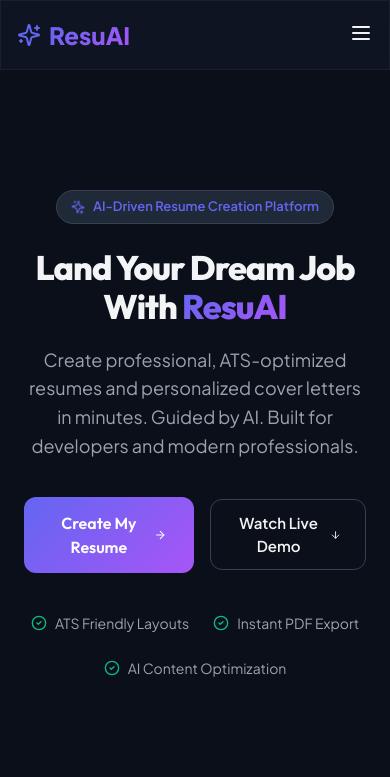
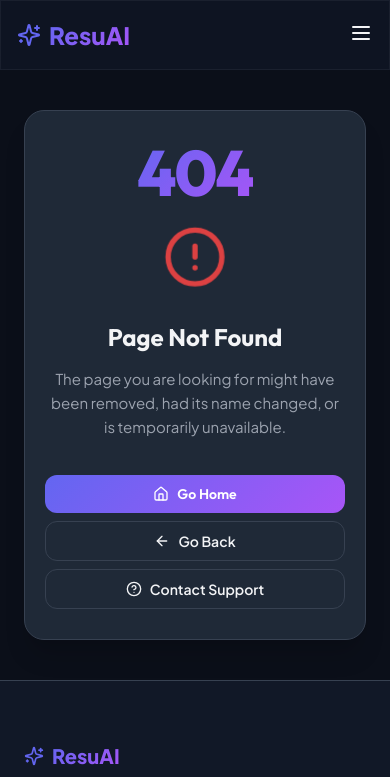
Before and after one commit to Darlingtons/ResuAI, a React (Vite) app: page /404 in a window 390 px wide. Before the commit this address led to /. Shown: the top 777 px of the page. Built offline with nearby package versions, Linux system fonts and the light colour scheme; no server answers; a web font is replaced by a local one.

Commit message:
Add responsive ErrorPages (404, 500, 403) and ErrorBoundary wrapper

```diff
--- a/src/App.jsx
+++ b/src/App.jsx
@@ -21,6 +21,8 @@
 import { PrivacyPolicyPage } from './pages/PrivacyPolicyPage';
 import { TermsPage } from './pages/TermsPage';
 import { RefundPolicyPage } from './pages/RefundPolicyPage';
+import { ErrorPage } from './pages/ErrorPage';
+import { ErrorBoundary } from './components/ErrorBoundary';
 
 // Route Protector Gate
 const ProtectedRoute = ({ children }) => {
@@ -58,6 +60,7 @@
       <AuthProvider>
         <ThemeProvider>
           <ResumeProvider>
+            <ErrorBoundary>
               <Routes>
                 {/* Pages with standard navbar and footer */}
                 <Route path="/" element={<StandardLayout><LandingPage /></StandardLayout>} />
@@ -69,6 +72,8 @@
                 <Route path="/privacy-policy" element={<StandardLayout><PrivacyPolicyPage /></StandardLayout>} />
                 <Route path="/terms" element={<StandardLayout><TermsPage /></StandardLayout>} />
                 <Route path="/refund-policy" element={<StandardLayout><RefundPolicyPage /></StandardLayout>} />
+                <Route path="/error" element={<StandardLayout><ErrorPage /></StandardLayout>} />
+                <Route path="/404" element={<StandardLayout><ErrorPage errorCode={404} /></StandardLayout>} />
 
               {/* Protected dashboard and settings pages */}
               <Route
@@ -103,8 +108,9 @@
               />
 
               {/* Fallback route */}
-            <Route path="*" element={<Navigate to="/" replace />} />
+              <Route path="*" element={<StandardLayout><ErrorPage errorCode={404} /></StandardLayout>} />
             </Routes>
+          </ErrorBoundary>
         </ResumeProvider>
         </ThemeProvider>
       </AuthProvider>
--- /dev/null
+++ b/src/components/ErrorBoundary.jsx
@@ -0,0 +1,33 @@
+import React, { Component } from 'react';
+import { ErrorPage } from '../pages/ErrorPage';
+
+export class ErrorBoundary extends Component {
+  constructor(props) {
+    super(props);
+    this.state = { hasError: false };
+  }
+
+  static getDerivedStateFromError(error) {
+    return { hasError: true };
+  }
+
+  componentDidCatch(error, errorInfo) {
+    console.error("ErrorBoundary caught an error:", error, errorInfo);
+  }
+
+  render() {
+    if (this.state.hasError) {
+      return (
+        <div className="app-container">
+          <main className="main-content">
+            <ErrorPage errorCode={500} />
+          </main>
+        </div>
+      );
+    }
+
+    return this.props.children;
+  }
+}
+
+export default ErrorBoundary;
--- /dev/null
+++ b/src/pages/ErrorPage.css
@@ -0,0 +1,108 @@
+.error-page-container {
+  display: flex;
+  align-items: center;
+  justify-content: center;
+  min-height: 70vh;
+  padding: 40px 24px;
+  text-align: center;
+}
+
+.error-box {
+  max-width: 580px;
+  width: 100%;
+  padding: 50px 40px;
+  border-radius: var(--radius-lg);
+  border: 1px solid var(--border-color);
+  background-color: var(--bg-card);
+  box-shadow: var(--shadow-xl);
+  display: flex;
+  flex-direction: column;
+  align-items: center;
+  position: relative;
+  overflow: hidden;
+}
+
+.error-badge-container {
+  margin-bottom: 20px;
+}
+
+.error-code-badge {
+  font-family: var(--font-secondary);
+  font-size: 84px;
+  font-weight: 800;
+  line-height: 1;
+  background: var(--primary-gradient);
+  -webkit-background-clip: text;
+  -webkit-text-fill-color: transparent;
+  letter-spacing: -2px;
+}
+
+.error-icon-wrapper {
+  color: var(--danger-color);
+  margin-bottom: 24px;
+  animation: pulse-glow 2s infinite ease-in-out;
+}
+
+@keyframes pulse-glow {
+  0%, 100% {
+    transform: scale(1);
+    opacity: 0.9;
+  }
+  50% {
+    transform: scale(1.05);
+    opacity: 1;
+  }
+}
+
+.error-title {
+  font-family: var(--font-secondary);
+  font-size: 28px;
+  font-weight: 700;
+  color: var(--text-primary);
+  margin-bottom: 12px;
+}
+
+.error-desc {
+  font-size: 15px;
+  color: var(--text-secondary);
+  line-height: 1.6;
+  margin-bottom: 36px;
+  max-width: 460px;
+}
+
+.error-actions {
+  display: flex;
+  align-items: center;
+  justify-content: center;
+  gap: 12px;
+  flex-wrap: wrap;
+  width: 100%;
+}
+
+.error-btn {
+  padding: 10px 20px;
+  font-size: 14px;
+  display: inline-flex;
+  align-items: center;
+  gap: 8px;
+}
+
+@media (max-width: 480px) {
+  .error-box {
+    padding: 30px 20px;
+  }
+  .error-code-badge {
+    font-size: 64px;
+  }
+  .error-title {
+    font-size: 24px;
+  }
+  .error-actions {
+    flex-direction: column;
+    gap: 8px;
+  }
+  .error-btn {
+    width: 100%;
+    justify-content: center;
+  }
+}
--- /dev/null
+++ b/src/pages/ErrorPage.jsx
@@ -0,0 +1,69 @@
+import React from 'react';
+import { useNavigate, useSearchParams } from 'react-router-dom';
+import { Home, ArrowLeft, AlertCircle, RefreshCw, HelpCircle } from 'lucide-react';
+import './ErrorPage.css';
+
+export const ErrorPage = ({ errorCode }) => {
+  const navigate = useNavigate();
+  const [searchParams] = useSearchParams();
+
+  // Determine error code from prop or query param (fallback to 404)
+  const code = errorCode || parseInt(searchParams.get('code')) || 404;
+
+  let title = "Page Not Found";
+  let description = "The page you are looking for might have been removed, had its name changed, or is temporarily unavailable.";
+  let Icon = AlertCircle;
+
+  if (code === 500) {
+    title = "Internal Server Error";
+    description = "Something went wrong on our servers. Our engineering team has been notified. Please try again shortly.";
+    Icon = AlertCircle;
+  } else if (code === 403) {
+    title = "Access Denied";
+    description = "You do not have permission to access this page. Please log in with an authorized account.";
+    Icon = AlertCircle;
+  }
+
+  const handleReload = () => {
+    window.location.reload();
+  };
+
+  return (
+    <div className="error-page-container">
+      <div className="error-box glassmorphism">
+        <div className="error-badge-container">
+          <span className="error-code-badge">{code}</span>
+        </div>
+
+        <div className="error-icon-wrapper">
+          <Icon size={64} className="error-main-icon" />
+        </div>
+
+        <h1 className="error-title">{title}</h1>
+        <p className="error-desc">{description}</p>
+
+        <div className="error-actions">
+          {code === 500 ? (
+            <button className="glow-btn error-btn" onClick={handleReload}>
+              <RefreshCw size={16} /> Reload Page
+            </button>
+          ) : (
+            <button className="glow-btn error-btn" onClick={() => navigate('/')}>
+              <Home size={16} /> Go Home
+            </button>
+          )}
+
+          <button className="secondary-cta-btn error-btn" onClick={() => navigate(-1)}>
+            <ArrowLeft size={16} /> Go Back
+          </button>
+
+          <button className="secondary-cta-btn error-btn" onClick={() => navigate('/contact')}>
+            <HelpCircle size={16} /> Contact Support
+          </button>
+        </div>
+      </div>
+    </div>
+  );
+};
+
+export default ErrorPage;
```
Lines whose indentation alone changed are shown as unchanged.
